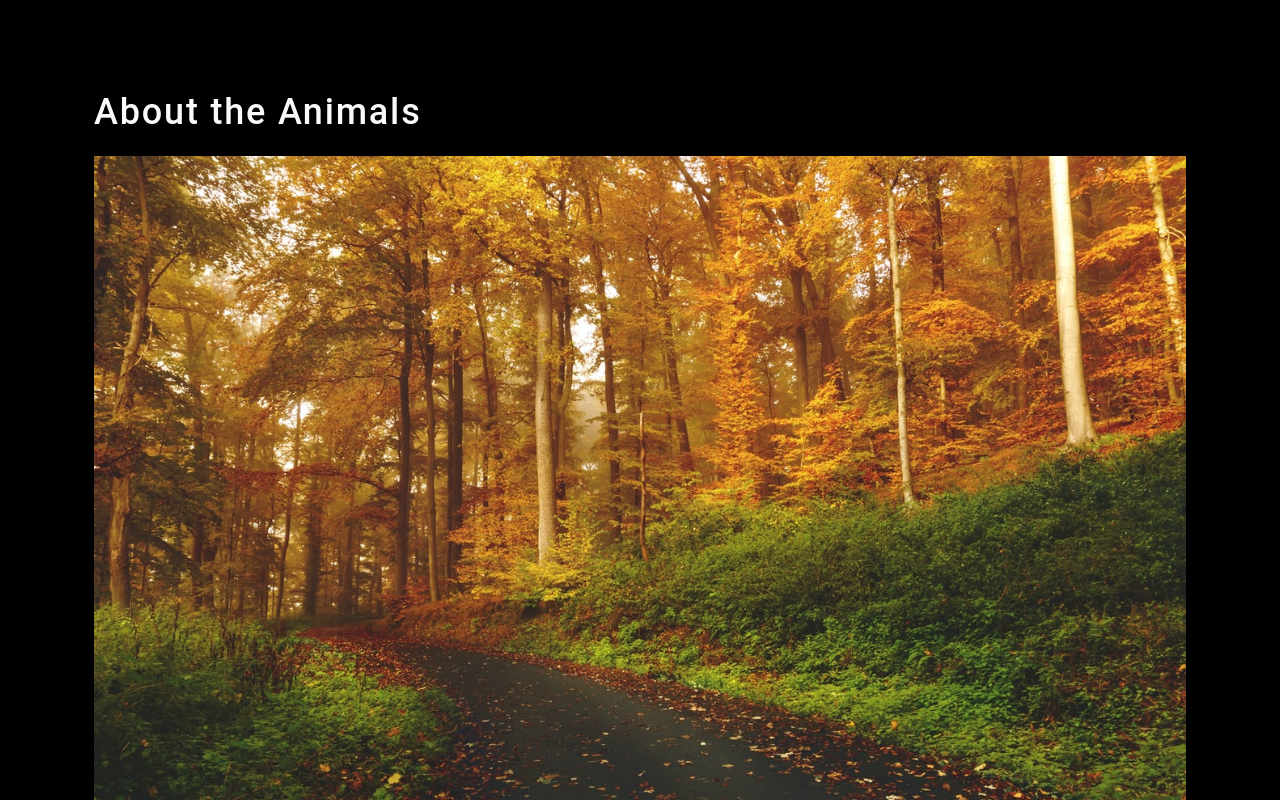
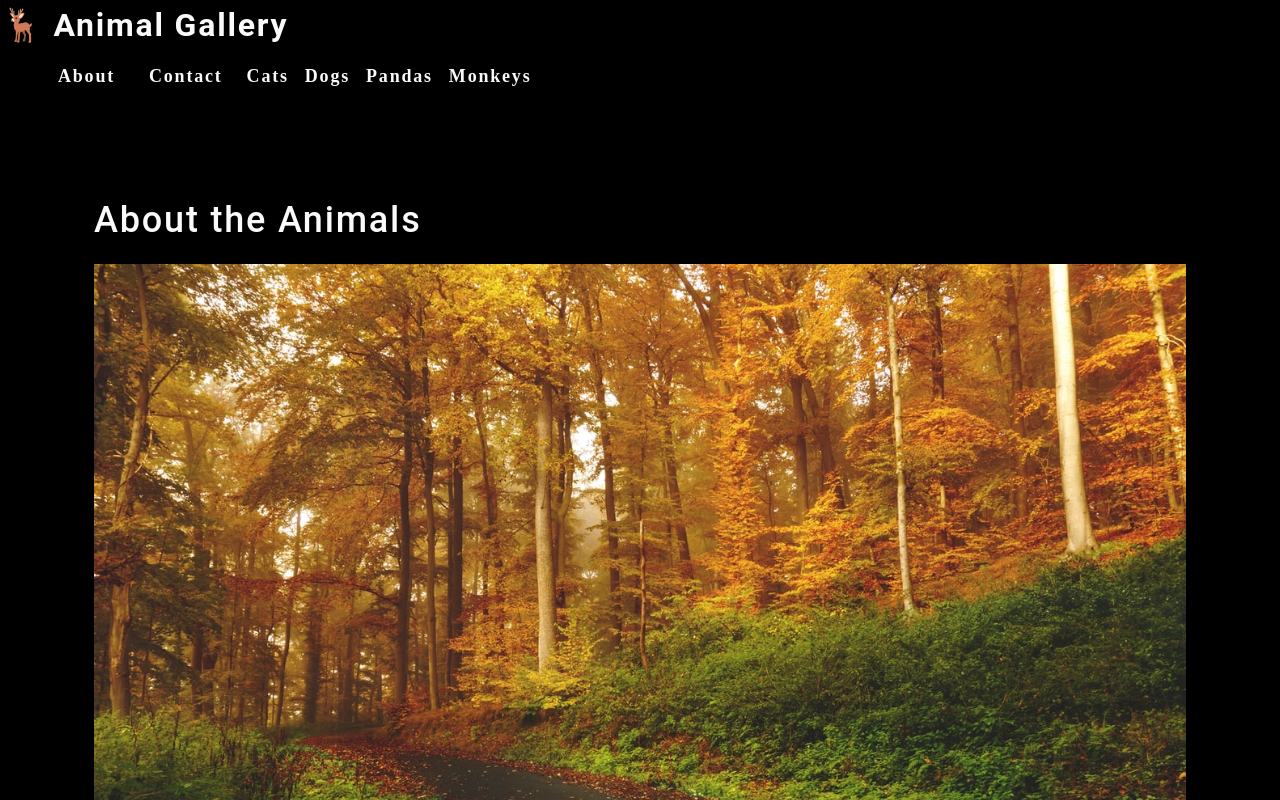
Before and after one commit to amiedawn/photo-gallery, a React (Create React App) app: page / in a window 1280 px wide. Shown: the top 800 px of the page. Built offline with nearby package versions, Linux system fonts and the light colour scheme.

Commit message:
finish about and nav

```diff
--- a/src/App.js
+++ b/src/App.js
@@ -1,10 +1,12 @@
 import React from 'react';
 import './App.css';
+import Nav from './components/Nav';
 import About from './components/About';
 
 function App() {
   return (
     <div>
+      <Nav></Nav>
       <main>
         <About></About>
       </main>
--- /dev/null
+++ b/src/components/Nav/index.js
@@ -0,0 +1,66 @@
+import React from 'react';
+import { capitalizeFirstLetter } from '../../utils/helpers';
+
+function Nav() {
+  const categories = [
+    {
+      name: "Cats",
+      description: "cats",
+    },
+    {
+      name: "Dogs",
+      description: "dogs",
+    },
+    {
+      name: "Pandas",
+      description: "pandas",
+    },
+    {
+      name: "Monkeys",
+      description: "monkeys",
+    },
+  ];
+
+  const handleClick = () => {
+    console.log("click handled")
+  }
+
+  return (
+    <header>
+      <h2>
+        <a href="/">
+          <span role="img" aria-label="camera"> 🦌</span> Animal Gallery
+        </a>
+      </h2>
+      <nav>
+        <ul className="flex-row">
+          <li className="mx-2">
+            <a href="#about" onClick={() => handleClick()}>
+              About
+            </a>
+          </li>
+          <li className={"mx-2"}>
+            <span onClick={() => handleClick()}>
+              Contact
+            </span>
+          </li>
+          {/* map over the category array to display each category in the Nav  */}
+          {
+            categories.map((category) => (
+            <li
+              className="mx-1"
+              key={category.name}
+            >
+               {/* event listener for every time a category is clicked */}
+              <span onClick={() => { handleClick(); }}>
+                {capitalizeFirstLetter(category.name)}
+              </span>
+            </li>
+          ))}
+        </ul>
+      </nav>
+    </header>
+  )
+}
+
+export default Nav;
```
